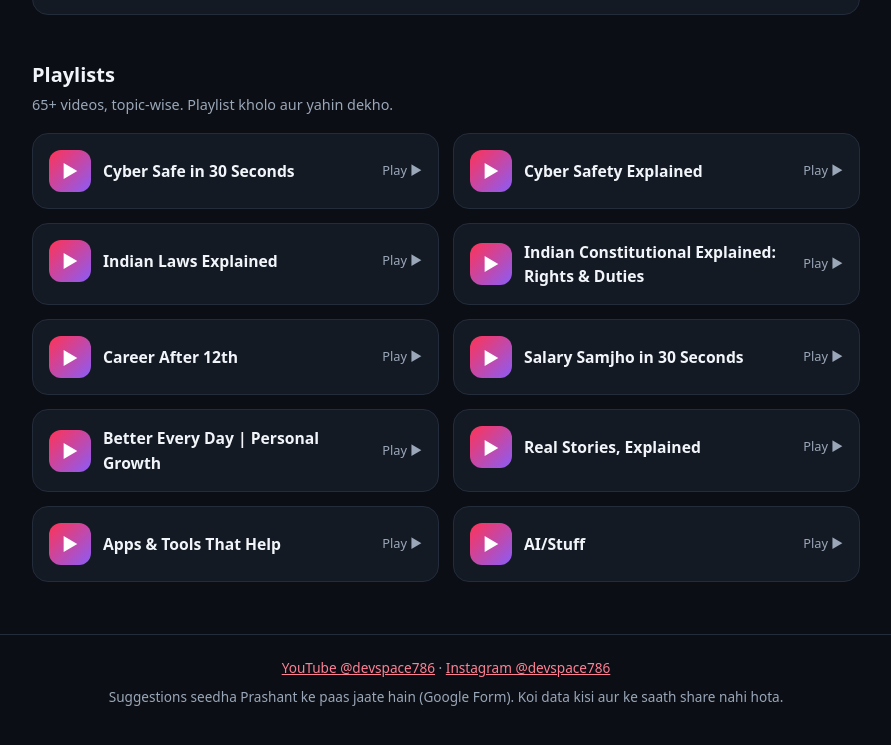
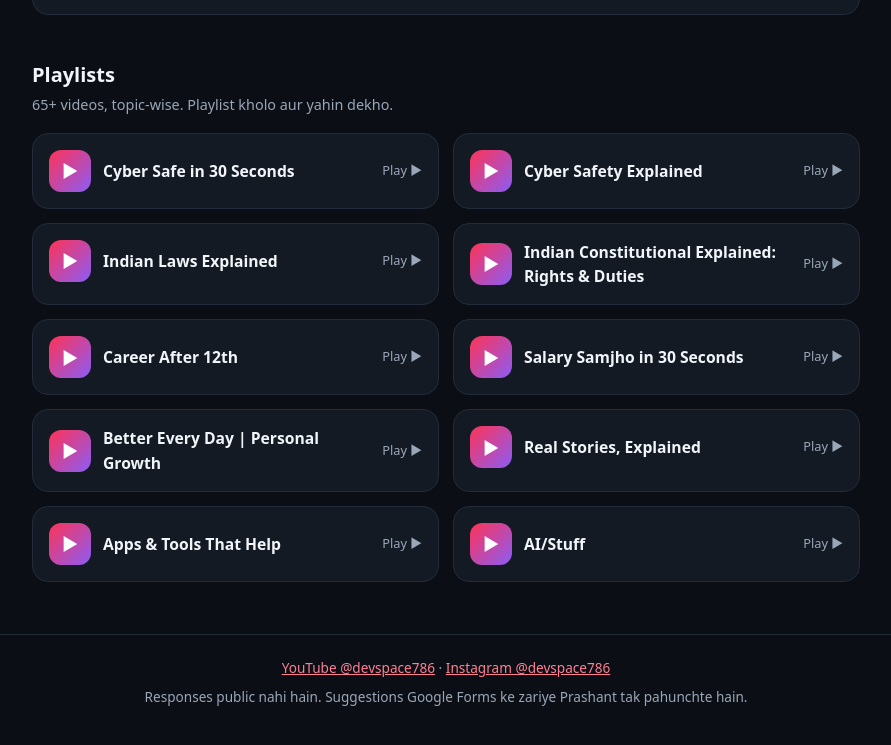
Before and after one commit to legendcyber28/devspace-with-prashant, a plain HTML site: page index.html in a window 1280 px wide. Shown: the part 1072-1817 px from the top of the page, without its empty margins (194-1085 px from the left). Drawn offline with Linux system fonts and the light colour scheme.

Commit message:
Update index.html

```diff
--- a/index.html
+++ b/index.html
@@ -131,7 +131,7 @@ footer a{color:#ff8095}
 </div>
 <footer>
   <p><a href="https://www.youtube.com/@devspace786" target="_blank" rel="noopener">YouTube @devspace786</a> &middot; <a href="https://www.instagram.com/devspace786" target="_blank" rel="noopener">Instagram @devspace786</a></p>
-  <p style="margin-top:8px">Suggestions seedha Prashant ke paas jaate hain (Google Form). Koi data kisi aur ke saath share nahi hota.</p>
+  <p style="margin-top:8px">Responses public nahi hain. Suggestions Google Forms ke zariye Prashant tak pahunchte hain.</p>
 </footer>
 <script>
 document.querySelectorAll('.plcard').forEach(function(card){
```
